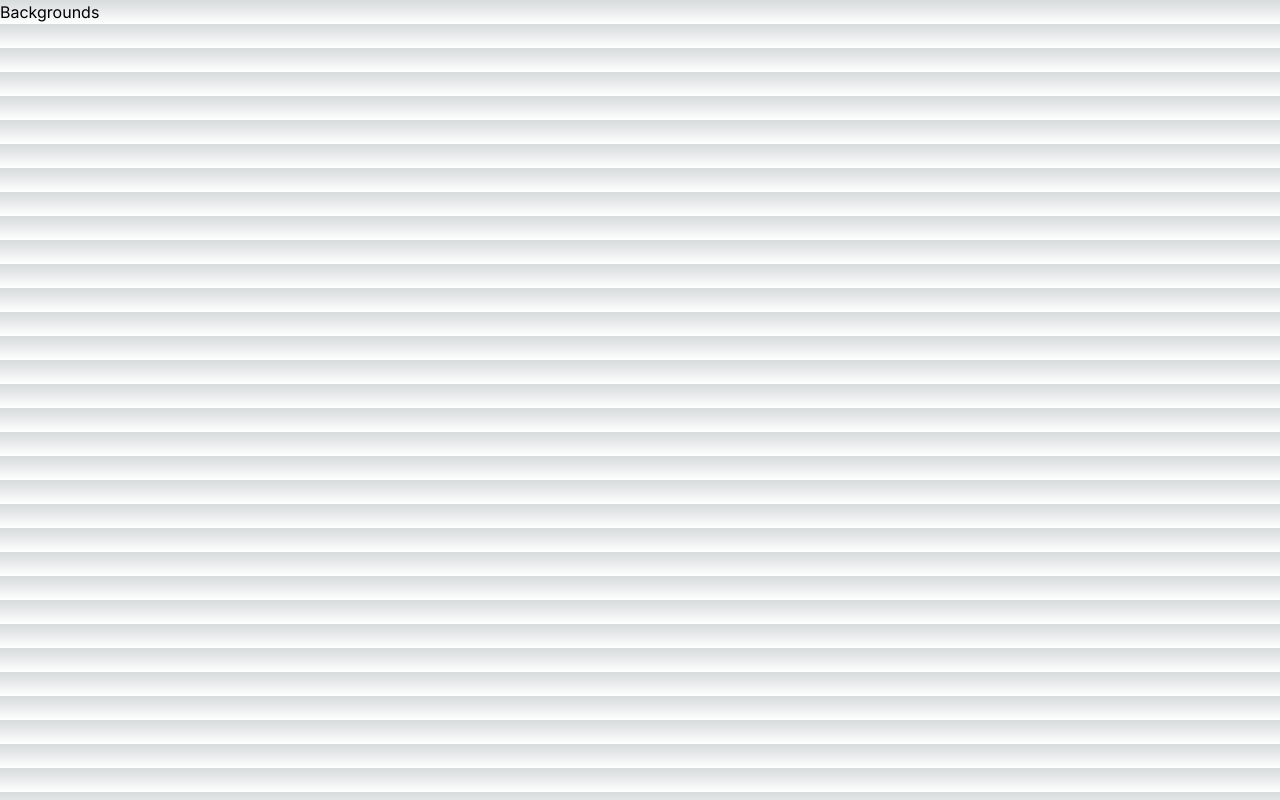
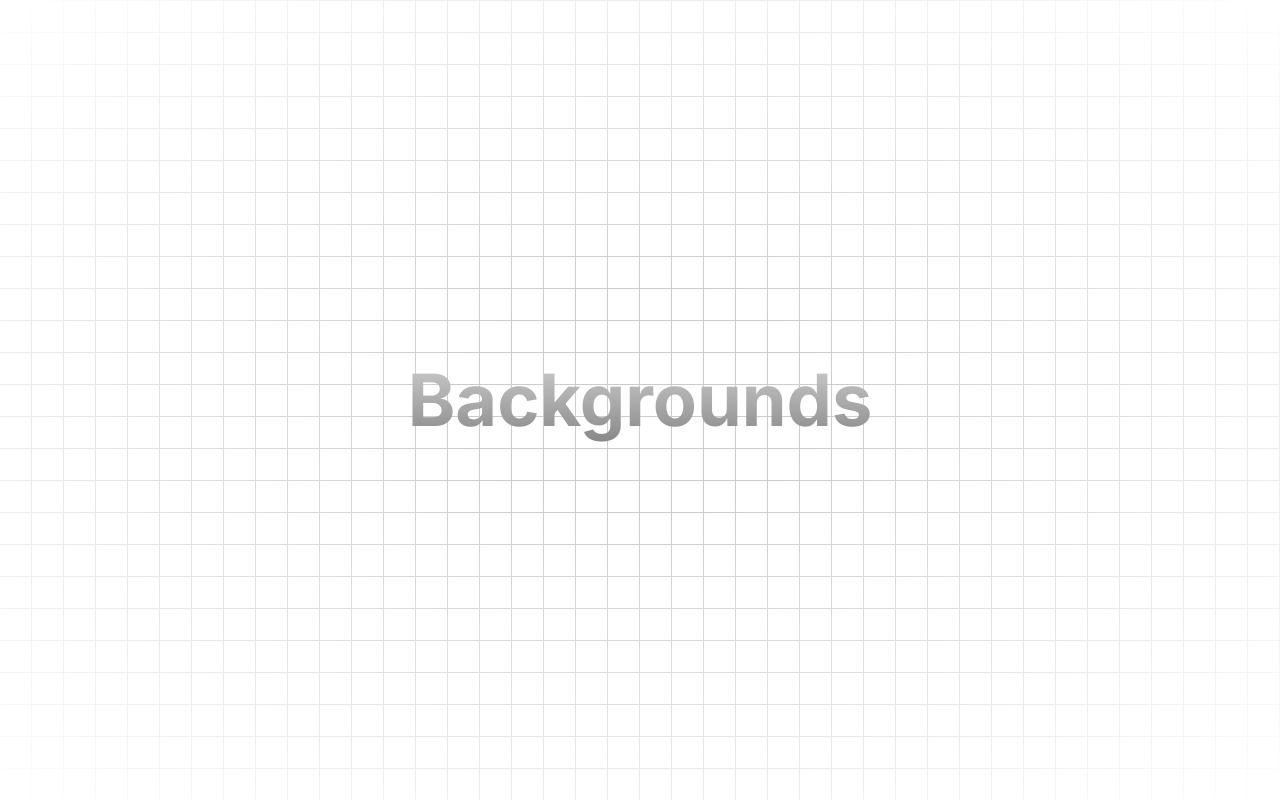
Before and after one commit to Evan-2007/portfolio, a Next.js app: page / in a window 1280 px wide. Built offline with nearby package versions, Linux system fonts and the light colour scheme.

Commit message:
Update TailwindCSS configuration

```diff
--- a/tailwind.config.ts
+++ b/tailwind.config.ts
@@ -9,10 +9,16 @@
 
 /** @type {import('tailwindcss').Config} */
 module.exports = {
-  content: ["./src/**/*.{ts,tsx}"],
-  darkMode: "class",
+  content: [
+    "./app/**/*.{js,ts,jsx,tsx,mdx}",
+    "./pages/**/*.{js,ts,jsx,tsx,mdx}",
+    "./components/**/*.{js,ts,jsx,tsx,mdx}",
+
+    // Or if using `src` directory:
+    "./src/**/*.{js,ts,jsx,tsx,mdx}",
+  ],
   theme: {
-    // rest of the code
+    extend: {},
   },
   plugins: [
     addVariablesForColors,
@@ -21,21 +27,24 @@
         {
           "bg-grid": (value: any) => ({
             backgroundImage: `url("${svgToDataUri(
-              `<svg xmlns="http://www.w3.org/2000/svg" viewBox="0 0 32 32" width="32" height="32" fill="none" stroke="${value}"><path d="M0 .5H31.5V32"/></svg>`
+              `<svg xmlns="http://www.w3.org/2000/svg" viewBox="0 0 32 32" width="32" height="32" fill="none" stroke="${value}"><path d="M0 .5H31.5V32"/></svg>`,
             )}")`,
           }),
           "bg-grid-small": (value: any) => ({
             backgroundImage: `url("${svgToDataUri(
-              `<svg xmlns="http://www.w3.org/2000/svg" viewBox="0 0 32 32" width="8" height="8" fill="none" stroke="${value}"><path d="M0 .5H31.5V32"/></svg>`
+              `<svg xmlns="http://www.w3.org/2000/svg" viewBox="0 0 32 32" width="8" height="8" fill="none" stroke="${value}"><path d="M0 .5H31.5V32"/></svg>`,
             )}")`,
           }),
           "bg-dot": (value: any) => ({
             backgroundImage: `url("${svgToDataUri(
-              `<svg xmlns="http://www.w3.org/2000/svg" viewBox="0 0 32 32" width="16" height="16" fill="none"><circle fill="${value}" id="pattern-circle" cx="10" cy="10" r="1.6257413380501518"></circle></svg>`
+              `<svg xmlns="http://www.w3.org/2000/svg" viewBox="0 0 32 32" width="16" height="16" fill="none"><circle fill="${value}" id="pattern-circle" cx="10" cy="10" r="1.6257413380501518"></circle></svg>`,
             )}")`,
           }),
         },
-        { values: flattenColorPalette(theme("backgroundColor")), type: "color" }
+        {
+          values: flattenColorPalette(theme("backgroundColor")),
+          type: "color",
+        },
       );
     },
   ],
@@ -44,7 +53,7 @@
 function addVariablesForColors({ addBase, theme }: any) {
   let allColors = flattenColorPalette(theme("colors"));
   let newVars = Object.fromEntries(
-    Object.entries(allColors).map(([key, val]) => [`--${key}`, val])
+    Object.entries(allColors).map(([key, val]) => [`--${key}`, val]),
   );
 
   addBase({
```
